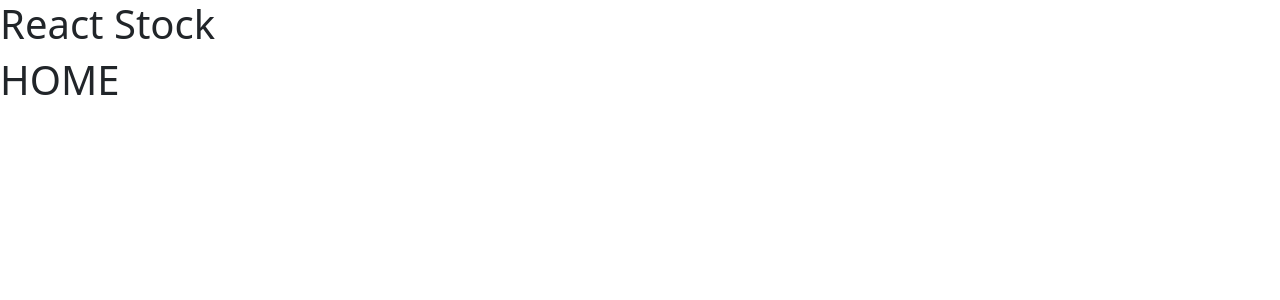
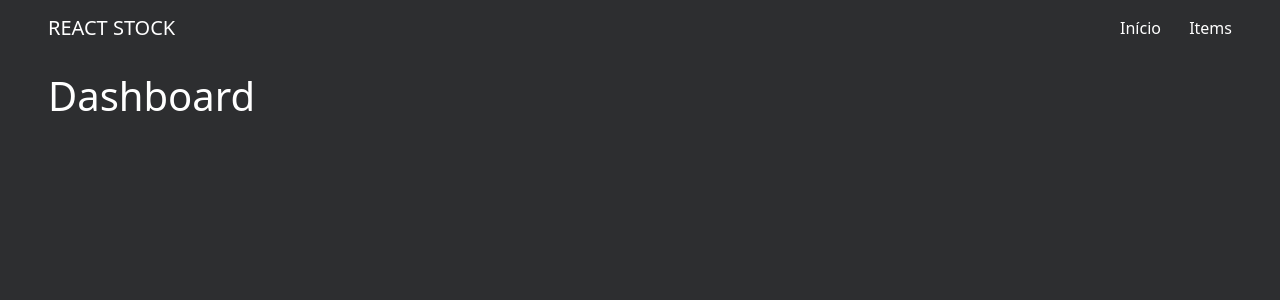
Before and after one commit to maatheusLeite/stock-manager, a React (Vite) app: page / in a window 1280 px wide. Shown: the top 300 px of the page. Built offline with nearby package versions, Linux system fonts and the light colour scheme.

Commit message:
Adding Header component

```diff
--- a/package.json
+++ b/package.json
@@ -13,7 +13,8 @@
     "bootstrap": "^5.3.2",
     "react": "^18.2.0",
     "react-dom": "^18.2.0",
-    "react-router-dom": "^6.18.0"
+    "react-router-dom": "^6.18.0",
+    "sass": "^1.69.5"
   },
   "devDependencies": {
     "@types/react": "^18.2.15",
--- a/src/App.jsx
+++ b/src/App.jsx
@@ -1,5 +1,7 @@
 import { RouterProvider } from "react-router-dom";
 import router from "./router";
+import './App.scss'
+
 
 export default function App() {
   return (
--- /dev/null
+++ b/src/App.scss
@@ -0,0 +1,15 @@
+
+* {
+    margin: 0;
+    padding: 0;
+    color: #fff;
+}
+
+body {
+    background-color: #2d2e30;
+}
+
+a {
+    text-decoration: none;
+    color: #fff;
+}
--- /dev/null
+++ b/src/components/Header.jsx
@@ -0,0 +1,13 @@
+import { Link } from 'react-router-dom'
+
+export default function Header() {
+    return (
+        <header className="py-3 px-5 mb-2 d-flex justify-content-between">
+            <h1 className="fs-5"> REACT STOCK </h1>
+            <nav>
+                <Link to='/' className="mx-4"> Início </Link>
+                <Link to='/items'> Items </Link>
+            </nav>
+        </header>
+    )
+}
--- a/src/pages/Home/Home.jsx
+++ b/src/pages/Home/Home.jsx
@@ -1,7 +1,7 @@
 export default function Home() {
     return (
-        <div>
-            <h1>HOME</h1>
+        <div className="px-5">
+            <h1 className="fw-light"> Dashboard </h1>
         </div>
     )
 }
--- a/src/pages/RootLayout/RootLayout.jsx
+++ b/src/pages/RootLayout/RootLayout.jsx
@@ -1,11 +1,10 @@
 import { Outlet } from "react-router-dom";
+import Header from "../../components/Header";
 
 export default function RootLayout() {
     return (
         <>
-            <header>
-                <h1 > React Stock </h1>
-            </header>
+            <Header />
             <Outlet />
         </>
     )
```
Also changed, not shown: 1 other file (tests, documents, lock files or other folders).
